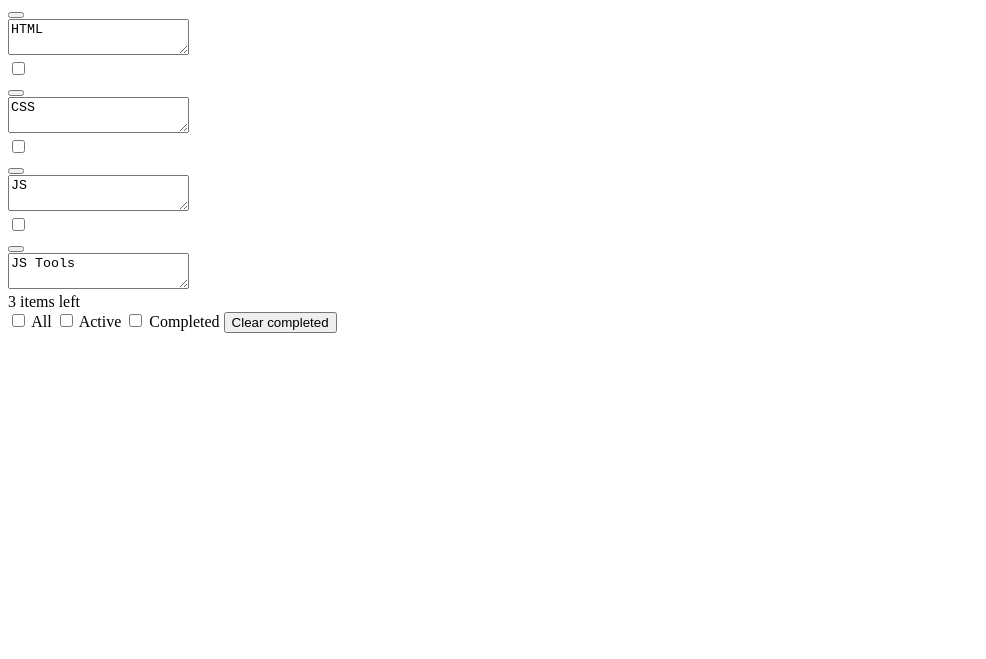
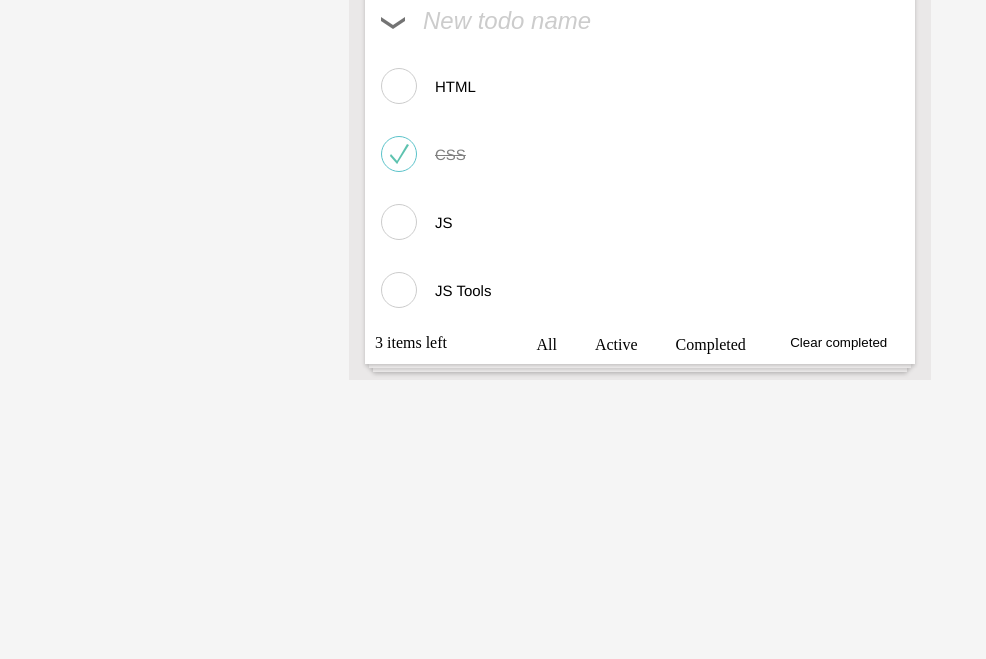
Before and after one commit to ok-technopolis-autumn-2019/Abdulla_Akhmedov, a plain HTML site: page index.html in a window 1280 px wide. Shown: the part 141-800 px from the top of the page, without its empty margins (0-986 px from the left). Drawn offline with Linux system fonts and the light colour scheme.

Commit message:
Toolbar fixed

```diff
--- a/index.html
+++ b/index.html
@@ -3,7 +3,8 @@
 
 <head>
     <meta charset="UTF-8">
-    <title>Todo MVC</title>
+    <title>Todo</title>
+    <link rel="stylesheet" href="styles/default.css"/>
 </head>
 
 <body>
@@ -17,14 +18,15 @@
         <form class="todo-creator">
             <input type="button" class="todo-creator_check-all" aria-label="Check all items are done"/>
             <div class="todo-creator_text-input-w">
-                    <input class="todo-creator_text-input" type="text" placeholder="New todo name" aria-label="Input new todo text" />
+                <input class="todo-creator_text-input" type="text" placeholder="New todo name"
+                       aria-label="Input new todo text"/>
             </div>
         </form>
 
         <div class="todos-list">
             <div class="todos-list_item">
                 <div class="custom-checkbox todos-list_item_ready-marker">
-                        <input type="checkbox" class="custom-checkbox_target" aria-label="Mark todo as ready" />
+                    <input type="checkbox" class="custom-checkbox_target" aria-label="Mark todo as ready"/>
                     <div class="custom-checkbox_visual">
                         <div class="custom-checkbox_visual_icon"></div>
                     </div>
@@ -38,7 +40,7 @@
             </div>
             <div class="todos-list_item __completed">
                 <div class="custom-checkbox todos-list_item_ready-marker">
-                        <input type="checkbox" class="custom-checkbox_target" aria-label="Mark todo as ready" />
+                    <input type="checkbox" class="custom-checkbox_target" aria-label="Mark todo as ready"/>
                     <div class="custom-checkbox_visual">
                         <div class="custom-checkbox_visual_icon"></div>
                     </div>
@@ -52,7 +54,7 @@
             </div>
             <div class="todos-list_item">
                 <div class="custom-checkbox todos-list_item_ready-marker">
-                        <input type="checkbox" class="custom-checkbox_target" aria-label="Mark todo as ready" />
+                    <input type="checkbox" class="custom-checkbox_target" aria-label="Mark todo as ready"/>
                     <div class="custom-checkbox_visual">
                         <div class="custom-checkbox_visual_icon"></div>
                     </div>
@@ -66,7 +68,7 @@
             </div>
             <div class="todos-list_item">
                 <div class="custom-checkbox todos-list_item_ready-marker">
-                        <input type="checkbox" class="custom-checkbox_target" aria-label="Mark todo as ready" />
+                    <input type="checkbox" class="custom-checkbox_target" aria-label="Mark todo as ready"/>
                     <div class="custom-checkbox_visual">
                         <div class="custom-checkbox_visual_icon"></div>
                     </div>
@@ -85,25 +87,21 @@
 
             <span class="todos-toolbar_filters">
                     <span class="filters-item" aria-label="Filter: All, is selected">
-                        <input type="checkbox" id="filter1" class="filters-checkbox" />
+                        <input type="checkbox" id="filter1" class="filters-checkbox"/>
                         <label for="filter1" class="filters-label">All</label>
                     </span>
                     <span class="filters-item" aria-label="Filter: Active">
-                        <input type="checkbox" id="filter2" class="filters-checkbox" />
+                        <input type="checkbox" id="filter2" class="filters-checkbox"/>
                         <label for="filter2" class="filters-label">Active</label>
                     </span>
 
                     <span class="filters-item" aria-label="Filter: Completed">
-                        <input type="checkbox" id="filter3" class="filters-checkbox" />
+                        <input type="checkbox" id="filter3" class="filters-checkbox"/>
                         <label for="filter3" class="filters-label">Completed</label>
                     </span>
                 </span>
-
             <button class="todos-toolbar_clear-completed">Clear completed</button>
-
-            </div>
-
         </div>
     </div>
-
+</div>
 </body>
--- /dev/null
+++ b/styles/base/custom-cancel-button/custom-cancel-button.css
@@ -0,0 +1,13 @@
+.todos-list_item_remove {
+	  background: none;
+	  outline: none;
+	  border: none;
+	  position: relative;
+	  width: 18px;
+	  height: 18px;
+	  margin: 8px;
+	  cursor: pointer;
+	  background: url(../../../images/close.png);
+}
+
+.todos-list_item_remove:hover {}
--- /dev/null
+++ b/styles/base/custom-checkbox/custom-checkbox.css
@@ -0,0 +1,46 @@
+.custom-checkbox {
+	display: inline-block;
+	position: relative;
+}
+
+.custom-checkbox_target {
+	position: absolute;
+	width: 100%;
+	height: 100%;
+	background: none;
+	outline: none;
+	border: none;
+	opacity: 0;
+	padding: 0;
+	margin: 0;
+	border-radius: 50%;
+	z-index: 1;
+	cursor: pointer;
+}
+
+.custom-checkbox_visual {
+	width: 36px;
+	height: 36px;
+	box-sizing: border-box;
+	border: 1px solid #ccc;
+	border-radius: 50%;
+	position: relative;
+}
+
+.custom-checkbox:hover {
+	cursor: pointer;
+}
+
+.custom-checkbox_target:checked~.custom-checkbox_visual {
+	border-color: #5bc3ca;
+}
+
+.custom-checkbox_target:checked~.custom-checkbox_visual .custom-checkbox_visual_icon {
+	width: 20px;
+	height: 20px;
+	position: absolute;
+	top: 50%;
+	left: 50%;
+	margin: -10px;
+	background: url(../../../images/completed.png);
+}
--- /dev/null
+++ b/styles/base/custom-textarea/custom-textarea.css
@@ -0,0 +1,21 @@
+.todos-list_item_text-w {
+	position: relative;
+}
+
+.todos-list_item_text {
+	-webkit-appearance: none;
+	background: none;
+	outline: none;
+	border: none;
+	overflow: hidden;
+	resize: none;
+	cursor: pointer;
+	position: relative;
+	font-family: 'Helvetica Neue', Arial, sans-serif;
+	font-size: 15px;
+	font-weight: 100;
+	text-align: left;
+
+	padding-top: 10px;
+	height: 15px;
+}
--- /dev/null
+++ b/styles/base/main.css
@@ -0,0 +1,10 @@
+body {
+	background: #f5f5f5;
+}
+
+.main-layout {
+	max-width: 550px;
+	margin: 0 auto;
+	padding: 0 16px 16px;
+	background: rgba(136, 115, 115, 0.1);
+}
--- /dev/null
+++ b/styles/default.css
@@ -0,0 +1,12 @@
+@import "reset.css";
+
+@import "base/main.css";
+@import "base/custom-checkbox/custom-checkbox.css";
+@import "base/custom-cancel-button/custom-cancel-button.css";
+@import "base/custom-textarea/custom-textarea.css";
+
+@import "project/todo-title/todo-title.css";
+@import "project/todo-board/todo-board.css";
+@import "project/todo-creator/todo-creator.css";
+@import "project/todos-list/todos-list.css";
+@import "project/todos-toolbar/todos-toolbar.css";
--- /dev/null
+++ b/styles/project/todo-board/todo-board.css
@@ -0,0 +1,37 @@
+.todo-board {
+    background: #fff;
+    box-shadow: 0 2px 4px rgba(0, 0, 0, .2);
+    position: relative;
+}
+
+.todo-board:before, .todo-board:after {
+    position: absolute;
+    top: 100%;
+    background: #fff;
+    box-shadow: 0 2px 4px rgba(0, 0, 0, .2);
+    z-index: -1;
+}
+
+.todo-board:before, .todo-board:after {
+    content: '';
+}
+
+.todo-board:before {
+    left: 8px;
+    right: 8px;
+    height: 8px;
+}
+
+.todo-board:after {
+    left: 4px;
+    right: 4px;
+    height: 4px;
+}
+
+.todo-board .todos-list, .todo-board .todos-toolbar {
+    display: none;
+}
+
+.todo-board .todos-list, .todo-board .todos-toolbar {
+    display: block;
+}
--- /dev/null
+++ b/styles/project/todo-creator/todo-creator.css
@@ -0,0 +1,63 @@
+.todo-creator {
+	padding: 16px 16px;
+}
+
+.todo-creator:after {
+	content: '';
+	display: table;
+	clear: both;
+}
+
+.todo-creator_check-all {
+	float: left;
+	margin-right: 16px;
+	margin-top: 11px;
+	padding: 0;
+	width: 24px;
+	height: 12px;
+	border: none;
+	outline: none;
+	background: url(../../../images/select-all.png) no-repeat 0 0;
+	cursor: pointer;
+}
+
+@media (-webkit-min-device-pixel-ratio: 1.5), (min-resolution: 120dpi), (min-resolution: 1.5dppx) {
+	.todo-creator_check-all {
+		background: url(	background: url(../../../images/select-all.png) no-repeat 0 0;
+) no-repeat 0 0;
+	}
+}
+
+.todo-creator_text-input-w {
+	overflow: hidden;
+}
+
+.todo-creator_text-input {
+	border: none;
+	background: none;
+	outline: none;
+	width: 100%;
+	font-size: 24px;
+	color: #666;
+	font-weight: 300;
+}
+
+.todo-creator_text-input::-webkit-input-placeholder {
+	font-style: italic;
+	color: #ccc;
+}
+
+.todo-creator_text-input:-moz-placeholder {
+	font-style: italic;
+	color: #ccc;
+}
+
+.todo-creator_text-input::-moz-placeholder {
+	font-style: italic;
+	color: #ccc;
+}
+
+.todo-creator_text-input:-ms-input-placeholder {
+	font-style: italic;
+	color: #ccc;
+}
--- /dev/null
+++ b/styles/project/todo-title/todo-title.css
@@ -0,0 +1,10 @@
+.todo-title {
+	font-family: 'Helvetica Neue', Arial, sans-serif;
+	font-size: 100px;
+	font-weight: 100;
+	text-transform: uppercase;
+	text-align: center;
+	color: rgba(175, 47, 47, 0.15);
+	margin: 8px 0;
+	cursor: default;
+}
--- /dev/null
+++ b/styles/project/todos-list/todos-list.css
@@ -0,0 +1,58 @@
+.todos-list {}
+
+.todos-list_item {
+	padding: 16px;
+	max-height: 50px;
+}
+
+.todos-list_item:after {
+	content: '';
+	clear: both;
+	display: table;
+}
+
+
+.todos-list_item_ready-marker {
+	float: left;
+	margin-right: 16px;
+}
+
+.todos-list_item_text-w {
+	overflow: hidden;
+}
+
+.todos-list_item_text{
+	width: 100%;
+}
+
+.todos-list_item_remove {
+	float: right;
+	margin-left: 16px;
+	visibility: hidden;
+}
+
+.todos-list_item:hover {
+	background-color: rgba(243, 231, 231, 0.459);
+}
+
+.todos-list_item:hover .todos-list_item_remove {
+	visibility: visible;
+}
+
+.todos-list_item.__completed .todos-list_item_text {
+	text-decoration-line: line-through;
+	color: gray;
+}
+.todos-list_item.__completed .custom-checkbox_visual {
+	border-color: #5bc3ca;
+}
+
+.todos-list_item.__completed .custom-checkbox_visual .custom-checkbox_visual_icon {
+	width: 20px;
+	height: 20px;
+	position: absolute;
+	top: 50%;
+	left: 50%;
+	margin: -10px;
+	background: url(../../../images/completed.png);
+}
--- /dev/null
+++ b/styles/project/todos-toolbar/todos-toolbar.css
@@ -0,0 +1,42 @@
+.todos-toolbar {
+	padding: 10px;
+}
+
+.filters-checkbox {
+	background: none;
+	border: none;
+	padding: 0px;
+	visibility: hidden;
+}
+
+.filters-label {
+	cursor: pointer;
+	padding: 5px;
+}
+
+.filters-checkbox:checked.~filters-label {
+	background: -webkit-linear-gradient( #ffffff 0%, #e7eaec 100%);
+	border: 1px solid black;
+	border-radius: 5%;
+}
+
+.todos-toolbar_unready-counter {
+	float: left;
+	width: 25%;
+}
+
+.todos-toolbar_clear-completed {
+	float: right;
+	width: 25%;
+}
+
+.todos-toolbar_filters {
+	width: 40%;
+  	position: relative;
+}
+
+.todos-toolbar button {
+	background: none;
+	outline: none;
+	border: none;
+}
--- /dev/null
+++ b/styles/reset.css
@@ -0,0 +1,4 @@
+html, body, div, h1, h2 {
+	margin: 0;
+	padding: 0;
+}
```
Also changed, not shown: images/close.png (added), images/close@2x.png (added), images/completed.png (added), images/completed@2x.png (added), images/select-all.png (added), images/select-all@2x.png (added). Lines whose indentation alone changed are shown as unchanged.
